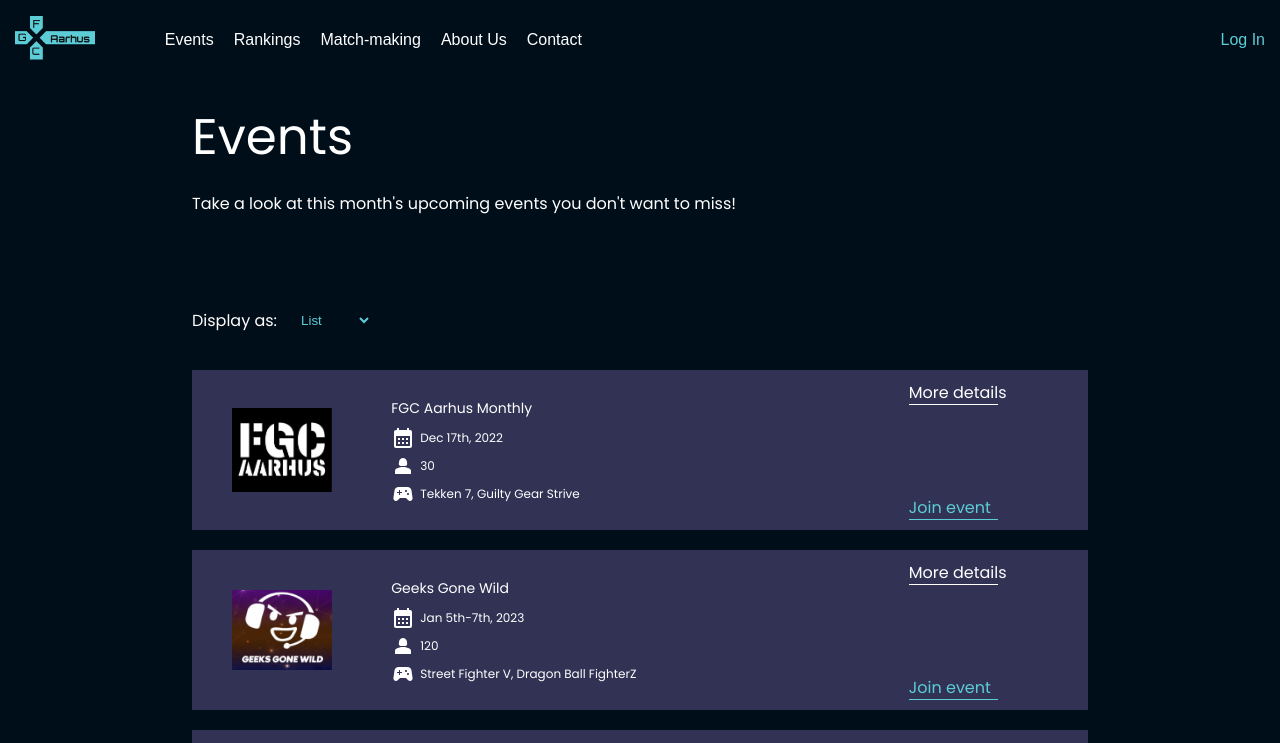
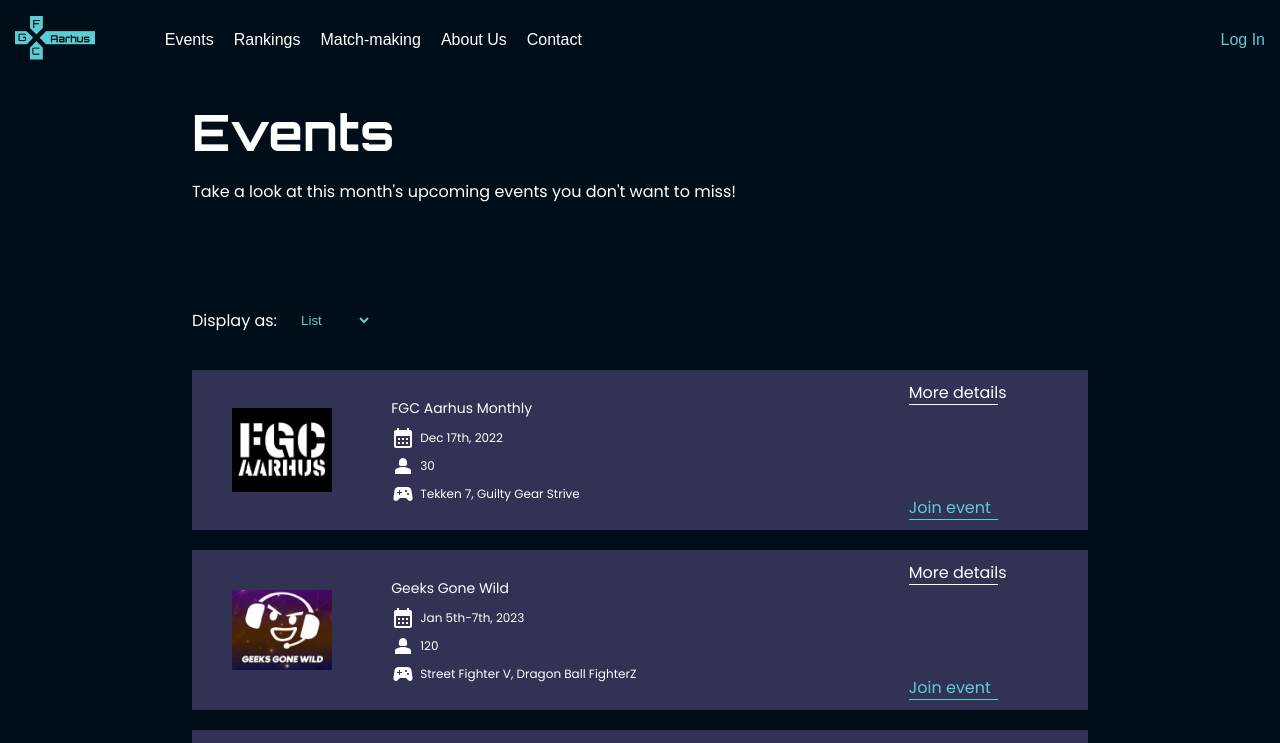
Before and after one commit to ispasdani/fgc-aarhus, a React (Vite) app: page /fgc-aarhus/events in a window 1280 px wide. Shown: the top 743 px of the page. Built offline with nearby package versions, Linux system fonts and the light colour scheme; no server answers.

Commit message:
i changed the font-type!!

```diff
--- a/src/pages/events/events.css
+++ b/src/pages/events/events.css
@@ -16,6 +16,8 @@
 
 .events-top p:nth-child(1) {
   font-size: 50px;
+  font-family: "Orbitron", sans-serif;
+  font-weight: bolder;
   color: white;
   margin-top: 20px;
   margin-bottom: 10px;
```
